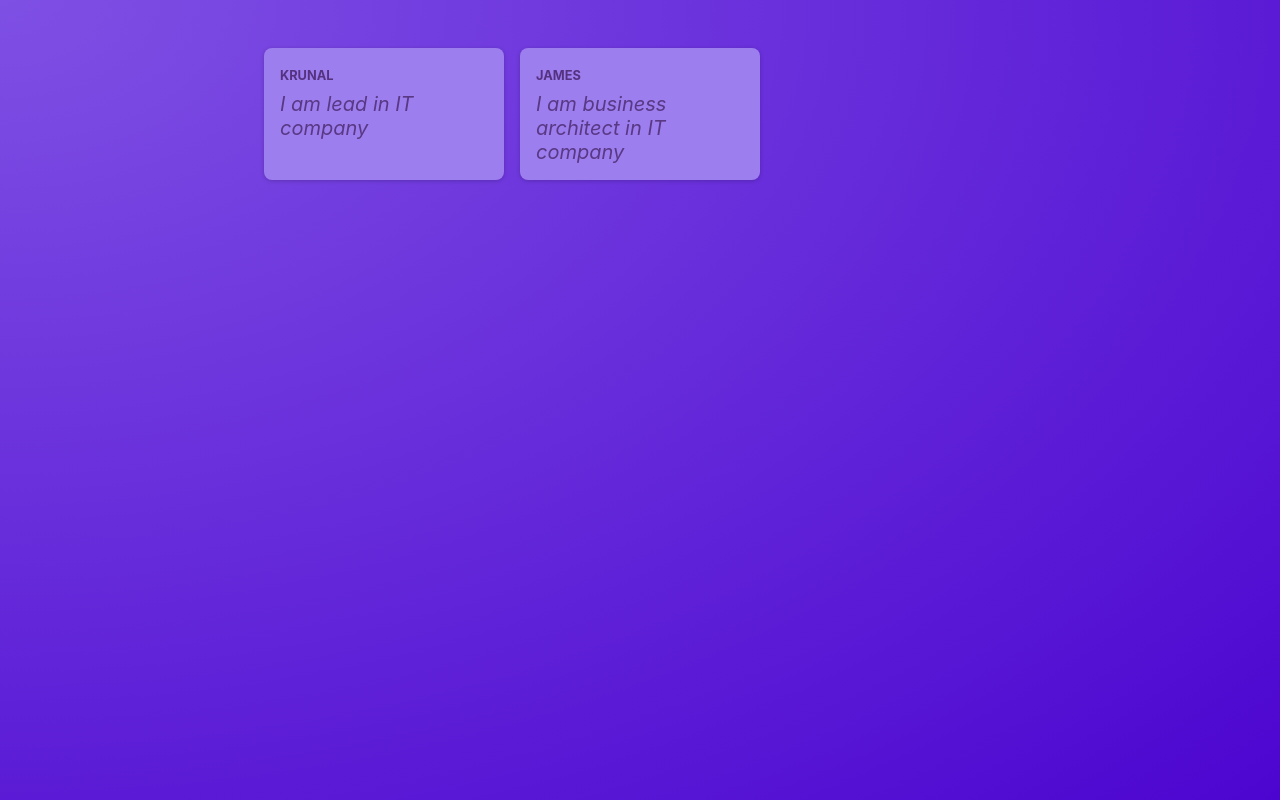
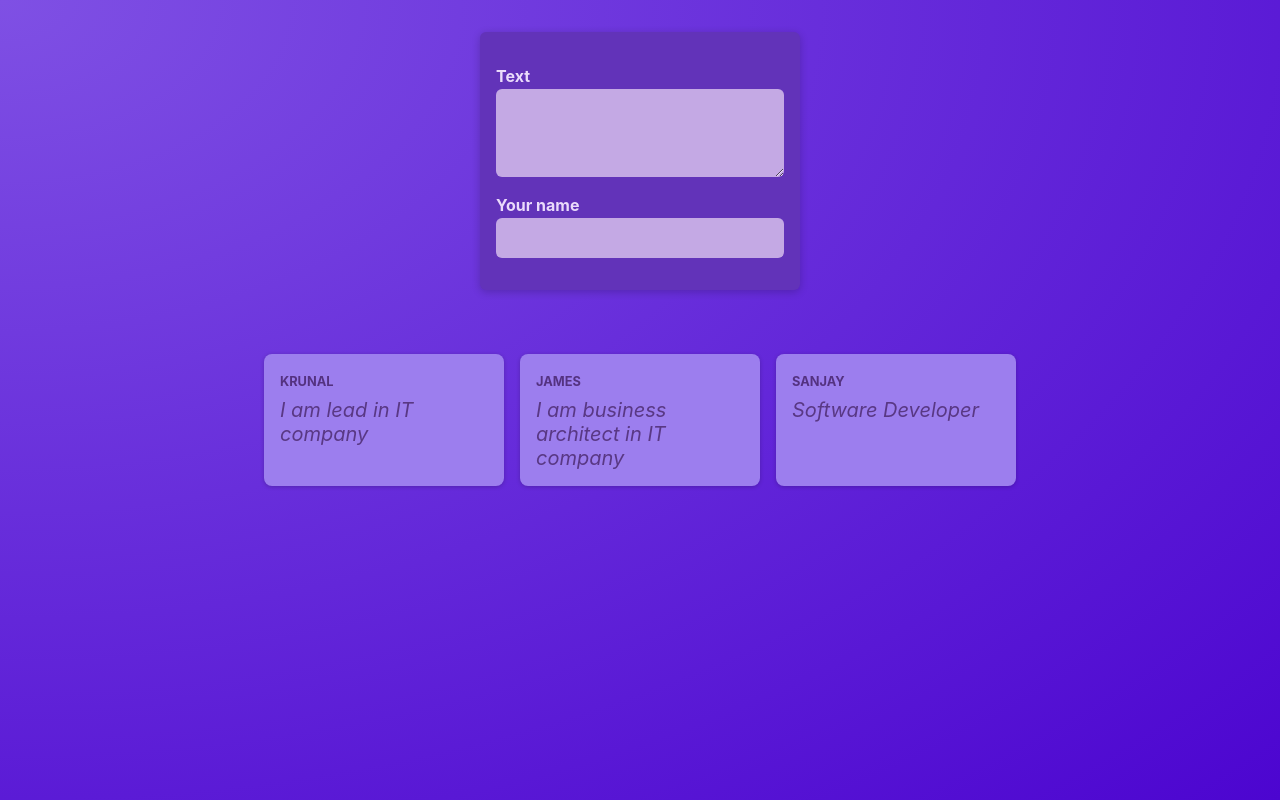
Before and after one commit to krunalsukhwani/post-app, a React (Vite) app: page / in a window 1280 px wide. Built offline with nearby package versions, Linux system fonts and the light colour scheme.

Commit message:
New post form

```diff
--- /dev/null
+++ b/src/components/NewPost.jsx
@@ -0,0 +1,18 @@
+import classes from './NewPost.module.css';
+
+function NewPost(){
+    return (
+        <form className={classes.form}>
+            <p>
+                <label htmlFor='body'>Text</label>
+                <textarea id='body' required rows={3} />
+            </p>
+            <p>
+                <label htmlFor='name'>Your name</label>
+                <input type='text' id='name' required />
+            </p>
+        </form>
+    );
+}
+
+export default NewPost;
--- /dev/null
+++ b/src/components/NewPost.module.css
@@ -0,0 +1,55 @@
+.form {
+    background-color: #6233b9;
+    padding: 1rem;
+    width: 20rem;
+    margin: 2rem auto;
+    border-radius: 6px;
+    box-shadow: 0 2px 8px rgba(0, 0, 0, 0.2);
+  }
+
+.form label {
+    display: block;
+    margin-bottom: 0.05rem;
+    color: #eadbfb;
+    font-weight: bold;
+  }
+
+.form input,
+.form textarea {
+    display: block;
+    width: 100%;
+    font: inherit;
+    padding: 0.5rem;
+    border-radius: 6px;
+    border: none;
+    background-color: #c4a9e4;
+    color: #28262c;
+  }
+
+.actions {
+    display: flex;
+    justify-content: flex-end;
+    gap: 0.5rem;
+  }
+
+.actions button {
+    cursor: pointer;
+    font: inherit;
+    padding: 0.5rem 1.5rem;
+    border: none;
+    border-radius: 4px;
+    background-color: #34036c;
+    color: #e5d5f7;
+  }
+
+.actions button:hover {
+    background-color: #23014a;
+  }
+
+.actions button[type='button'] {
+    background-color: transparent;
+  }
+
+.actions button[type='button']:hover {
+    color: #d1bee6;
+  }
--- a/src/components/PostsList.jsx
+++ b/src/components/PostsList.jsx
@@ -1,12 +1,17 @@
+import NewPost from "./NewPost";
 import Post from "./Post";
 import classes from "./PostsList.module.css";
 
 function PostsList() {
     return (
-        <ul className={classes.posts}>
-            <Post author="Krunal" body="I am lead in IT company" />
-            <Post author="James" body="I am business architect in IT company" />
-        </ul>
+        <>
+            <NewPost />
+            <ul className={classes.posts}>
+                <Post author="Krunal" body="I am lead in IT company" />
+                <Post author="James" body="I am business architect in IT company" />
+                <Post author="Sanjay" body="Software Developer" />
+            </ul>
+        </>
     );
 }
 
```
